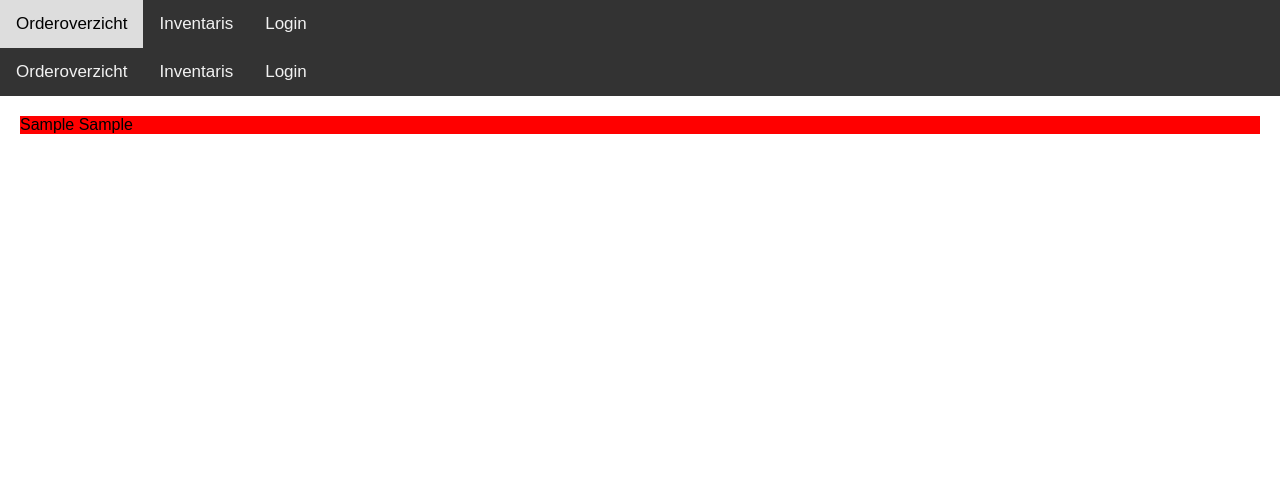
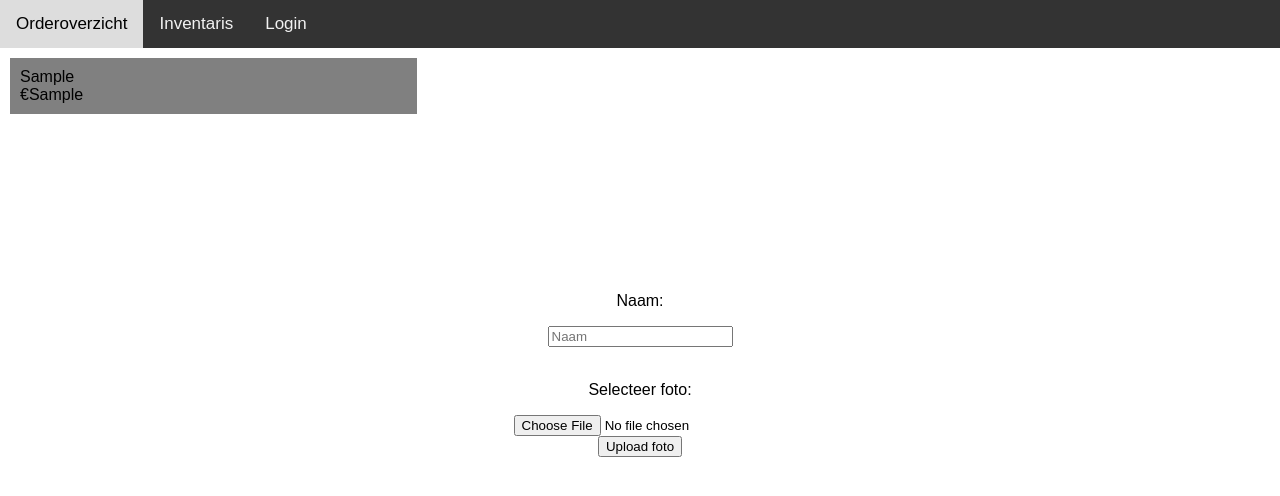
Before and after one commit to MaartenVanNimwegen/CCS, a PHP site: page / in a window 1280 px wide. Shown: the top 496 px of the page. Run offline with PHP 8.4, Linux system fonts and the light colour scheme; tables that the repository leaves empty or names only in its code hold one stand-in row (values such as "Sample post").

Commit message:
begin aan toevoegen artikelen

```diff
--- a/style/style.css
+++ b/style/style.css
@@ -1,4 +1,17 @@
-.item{
-    margin: 20px;
-    background-color: red;
+.container {
+    width: 100%;
+    height: 100%;
+    display: grid;
+    grid-template-columns: 1fr 1fr 1fr;
+    grid-template-rows: 1fr 1fr 1fr;
+    gap: 0px 0px;
+    grid-template-areas:
+      ". . ."
+      ". . ."
+      ". . .";
 }
+.child{
+    margin: 10px;
+    padding: 10px;
+    background-color: gray;
+}
--- a/webshop.php
+++ b/webshop.php
@@ -7,19 +7,88 @@
 
 <body>
 <?php
-        include 'header.php';
         include 'connection.php';
+
         $query= "SELECT * FROM artikelen";
         $data = mysqli_query($conn,$query);
         $total = mysqli_num_rows($data);
-        if($total!=0){
-          while($result=mysqli_fetch_assoc($data)){
-              echo "<div class='item'>" . $result['naam'] . " " . $result['prijs'] . "</div>";
-          }
-        }else{
+
+?>
+<div class="container">
+<?php
+
+        if ($total != 0) {
+            while ($result=mysqli_fetch_assoc($data)) {
+                echo "<div class='child'>" . $result['naam'] . "<br> €" . $result['prijs'] . "</div>";
+            }
+        }
+        else {
             echo "Er is geen data gevonden!";
-          }
-       ?>
+        }
+?>
+</div>
 
+<?php include "connection.php"; ?>
+<!-- foto uploaden -->
+<?php
+    $error_message = "";$success_message = "";
+
+    // haalt naam en bestandsnaam op
+
+    if(isset($_POST['submit'])){
+        $naam = trim($_POST['name']);
+        $foto = trim($_POST['fileToUpload']);
+
+
+        $isValid = true;
+
+        // checkt of alle velden ingevuld zijn
+
+        if($naam == ''|| $foto == '' ){
+        $isValid = false;
+        $error_message = "Vul alle velden in.";
+        }
+
+        if($isValid){
+
+            // checkt of de naam beschikbaar is
+
+            $stmt = $con->prepare("SELECT * FROM artikelen WHERE Naam = ?");
+            $stmt -> bind_param("s", $naam);
+            $stmt -> execute();
+            $result = $stmt->get_result();
+            $stmt->close();
+            if($result->num_rows > 0){
+                $isValid = false;
+                $error_message = "Naam bestaat al";
+            }
+        }
+
+         // zet het in de db
+
+        if($isValid){
+            $insertSQL = "INSERT INTO artikelen (img) values(?)";
+            $stmt = $con-> prepare($insertSQL);
+            $stmt->bind_param("ss", $naam,$foto);
+            $stmt -> execute();
+            $stmt -> close();
+
+            $success_message = "categorie toegevoegd";
+        }
+
+    }
+    ?>
+    <!-- invulformulier -->
+<center>
+    <body>
+        <form class="formcat" action="upload.php" method="post" enctype="multipart/form-data">
+            <p> Naam: <br> </p>
+            <input type="text" name="name" class="gegevens" placeholder="Naam"><br><br>
+            <p> Selecteer foto: <br> </p>
+            <input class="bestand" type="file" name="fileToUpload" id="fileToUpload">   <br>
+            <input class="upload" type="submit" value="Upload foto" name="submit">
+        </form>
+    </body>
+</center>
 </body>
 </html>
```
Also changed, not shown: upload.php (added, +55 -0 lines), uploads/berenhap.jpg (added), uploads/kipkorn.jpg (added), uploads/kroket.jpg (added), uploads/nasischijf.jpg (added).
